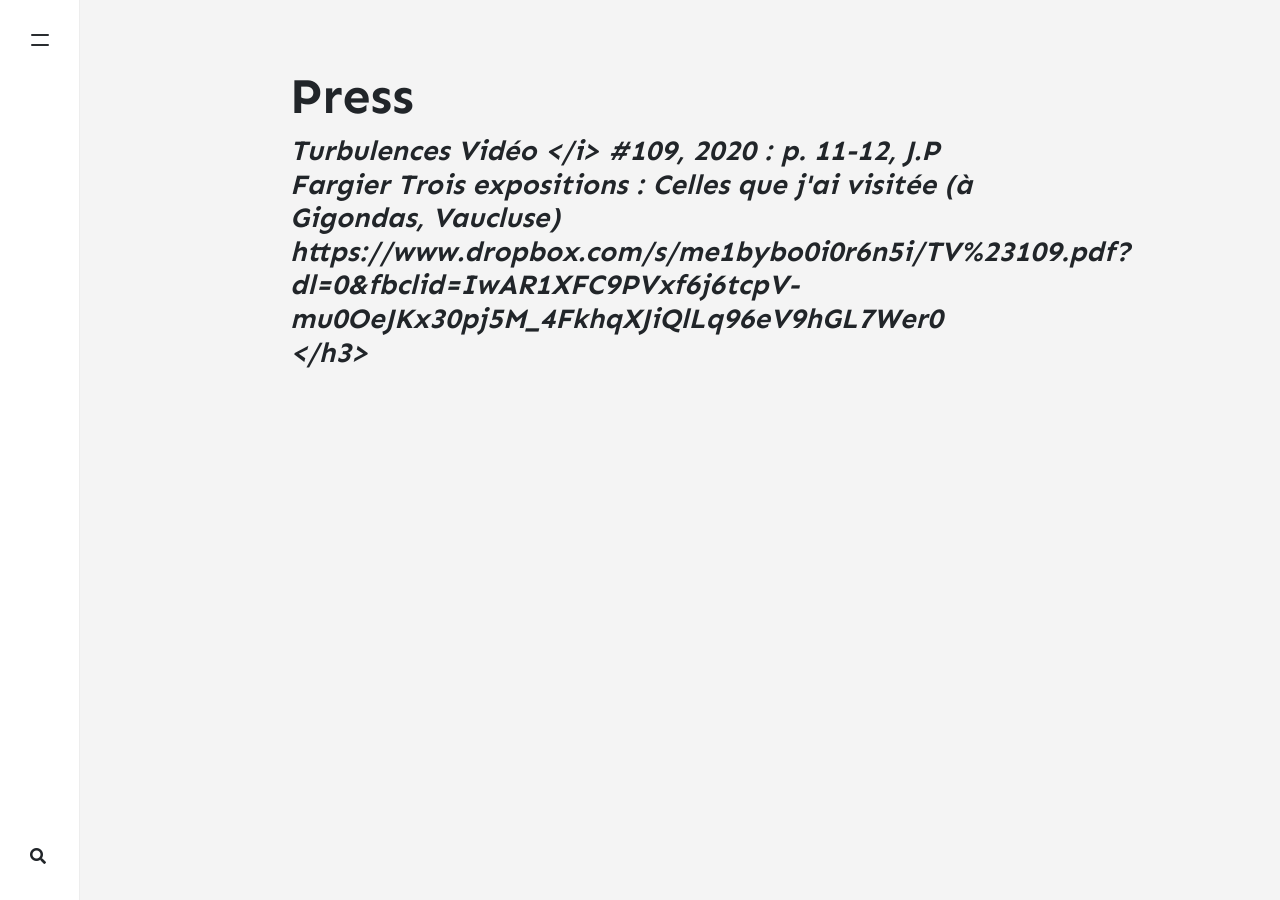
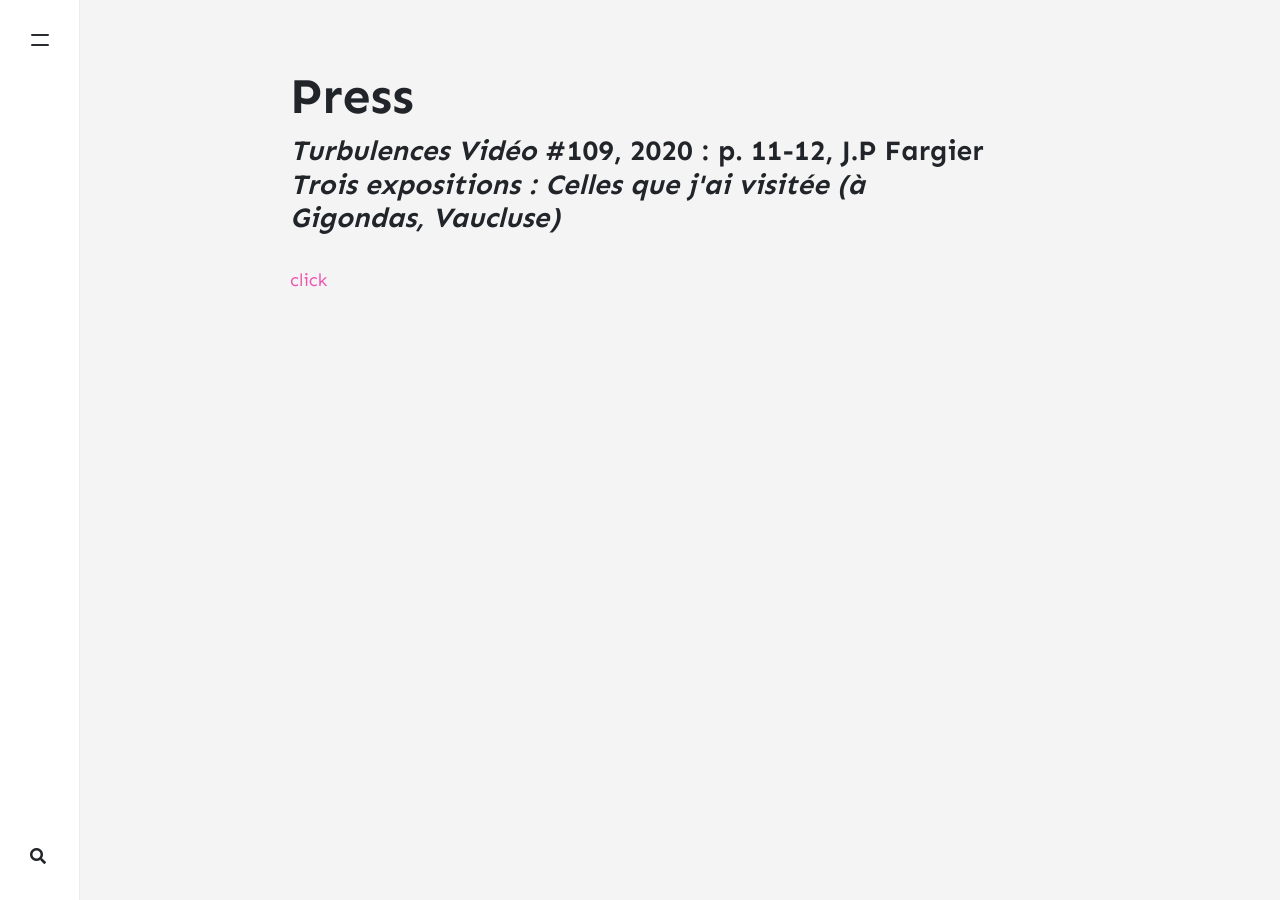
Before and after one commit to halice123/halice123.github.com, a Jekyll site: the page built from _pages/press.md, in a window 1280 px wide. Built offline with Jekyll 4.4.1, drawn with Linux system fonts in a browser that asks for light colours; nearby versions of some CDN libraries; comment, search, counter and statistics services are not loaded.

Commit message:
fix press html

```diff
--- a/_pages/press.md
+++ b/_pages/press.md
@@ -5,11 +5,9 @@ permalink: /press
 ---
 
 <h3>
-
-  <i><b> Turbulences Vidéo </i></b> #109, 2020 :
+  <i><b> Turbulences Vidéo </b></i> #109, 2020 :
   p. 11-12, J.P Fargier
   <i> Trois expositions : Celles que j'ai visitée (à Gigondas, Vaucluse) </i>
+</h3>
 
-https://www.dropbox.com/s/me1bybo0i0r6n5i/TV%23109.pdf?dl=0&fbclid=IwAR1XFC9PVxf6j6tcpV-mu0OeJKx30pj5M_4FkhqXJiQlLq96eV9hGL7Wer0
-
-</h3>
+  <a href="https://www.dropbox.com/s/me1bybo0i0r6n5i/TV%23109.pdf?dl=0&fbclid=IwAR1XFC9PVxf6j6tcpV-mu0OeJKx30pj5M_4FkhqXJiQlLq96eV9hGL7Wer0">click</a>
```
